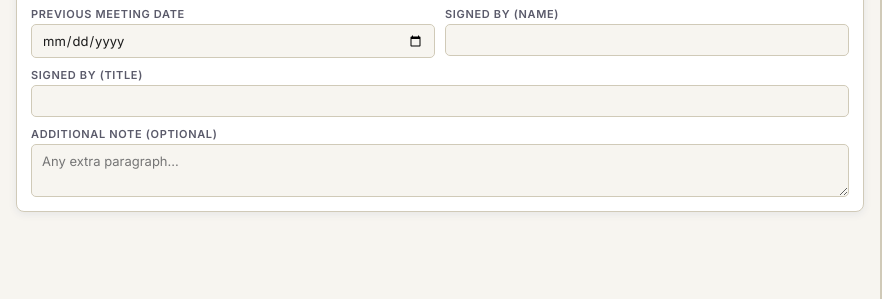
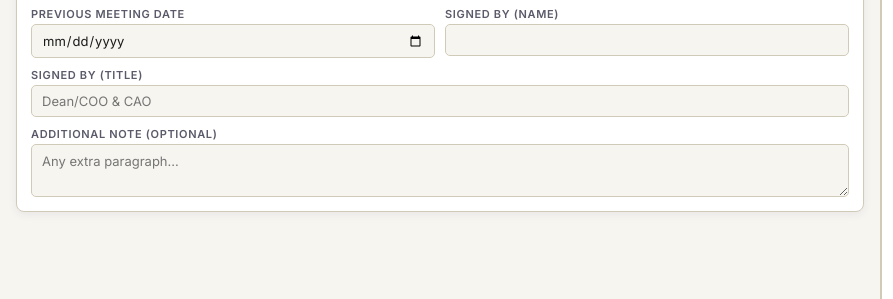
Before and after one commit to alawatugoda/SLIIT-KandyUNI, a plain HTML site: page faculty-board/index.html in a window 1280 px wide. Both pictures are taken after a click on the button "✉ Cover Letter". Shown: the part 208-507 px from the top of the page, 0-893 px from the left. Drawn offline with Linux system fonts and the light colour scheme.

Commit message:
Update index.html

```diff
--- a/faculty-board/index.html
+++ b/faculty-board/index.html
@@ -173,7 +173,7 @@ textarea.fi{resize:vertical;min-height:52px;line-height:1.4;}
           <div><div class="fl">Previous Meeting No.</div><input class="fi" id="cover-prev-no" placeholder="" oninput="updatePreview()"></div>
           <div><div class="fl">Previous Meeting Date</div><input class="fi" type="date" id="cover-prev-date" oninput="updatePreview()"></div>
           <div><div class="fl">Signed By (Name)</div><input class="fi" id="cover-name" placeholder="" oninput="updatePreview()"></div>
-          <div style="grid-column:1/-1"><div class="fl">Signed By (Title)</div><input class="fi" id="cover-title" input="Dean/COO &amp; CAO" oninput="updatePreview()"></div>
+          <div style="grid-column:1/-1"><div class="fl">Signed By (Title)</div><input class="fi" id="cover-title" placeholder="Dean/COO &amp; CAO" oninput="updatePreview()"></div>
           <div style="grid-column:1/-1"><div class="fl">Additional Note (optional)</div><textarea class="fi" id="cover-extra" placeholder="Any extra paragraph..." oninput="updatePreview()"></textarea></div>
         </div>
       </div>
```
